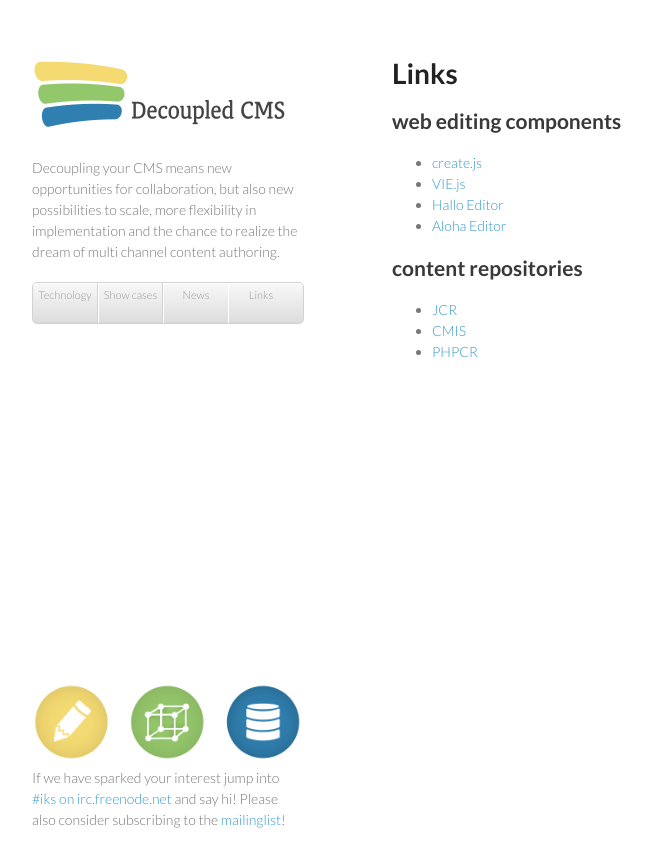
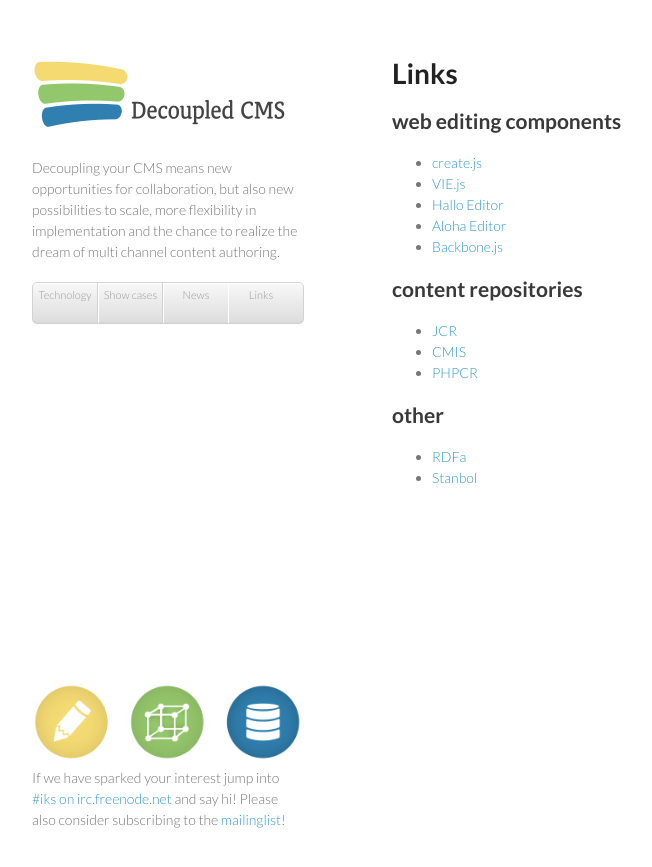
Before and after one commit to decoupledCMS/decoupledcms.github.com, a Jekyll site: the page built from links.md, in a window 1280 px wide. Shown: the top 867 px of the page, without its empty margins (178-830 px from the left). Built offline with Jekyll 4.4.1, drawn with Linux system fonts in a browser that asks for light colours.

Commit message:
more links

```diff
--- a/links.md
+++ b/links.md
@@ -9,19 +9,28 @@
 
 *   [create.js][1]
 *   [VIE.js][2]
-*   [Hallo Editor][1]
-*   [Aloha Editor][2]
+*   [Hallo Editor][3]
+*   [Aloha Editor][4]
+*   [Backbone.js][5]
 
 ## content repositories
 
-*   [JCR][1]
-*   [CMIS][2]
-*   [PHPCR][1]
+*   [JCR][6]
+*   [CMIS][7]
+*   [PHPCR][8]
+
+## other
+
+*   [RDFa][9]
+*   [Stanbol][9]
 
  [1]: http://createjs.org/
  [2]: http://viejs.org/
  [3]: http://hallojs.org/
- [3]: http://aloha-editor.org/
- [4]: http://jcp.org/en/jsr/detail?id=283
- [5]: https://www.oasis-open.org/committees/tc_home.php?wg_abbrev=cmis
- [6]: http://phpcr.github.com/
+ [4]: http://aloha-editor.org/
+ [5]: http://backbonejs.org/
+ [6]: http://jcp.org/en/jsr/detail?id=283
+ [7]: https://www.oasis-open.org/committees/tc_home.php?wg_abbrev=cmis
+ [8]: http://phpcr.github.com/
+ [9]: http://rdfa.info/
+ [10]: http://incubator.apache.org/stanbol/
```
